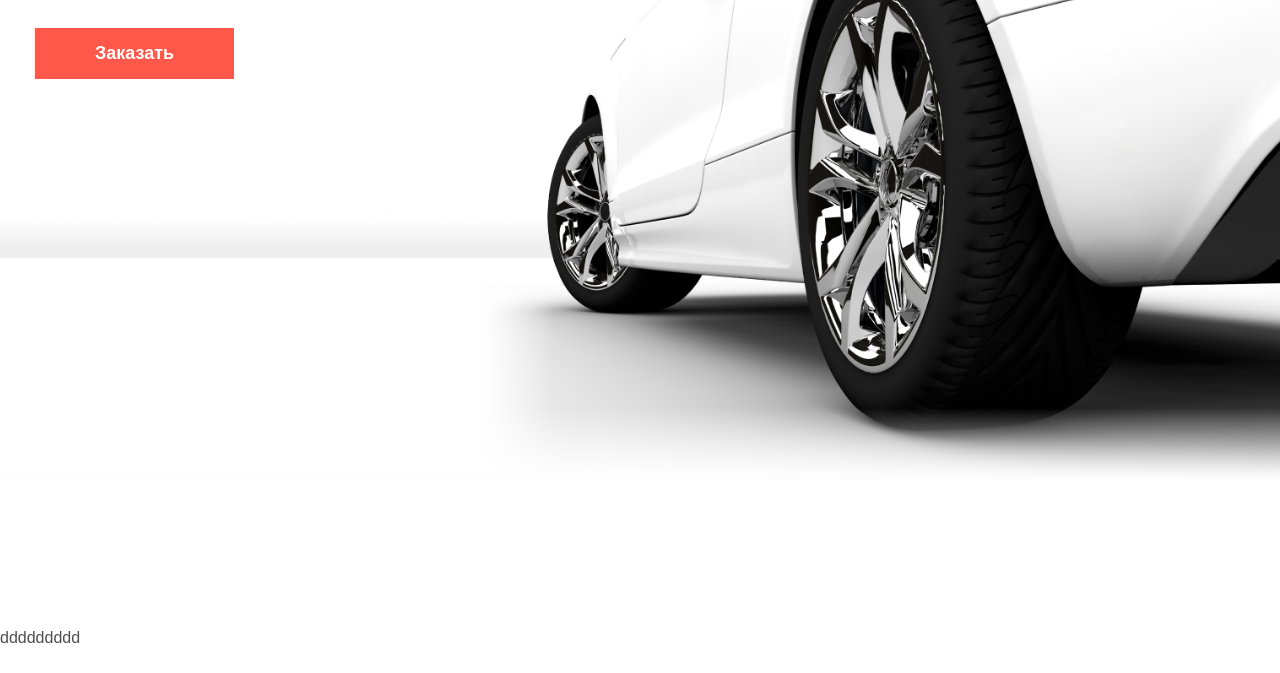
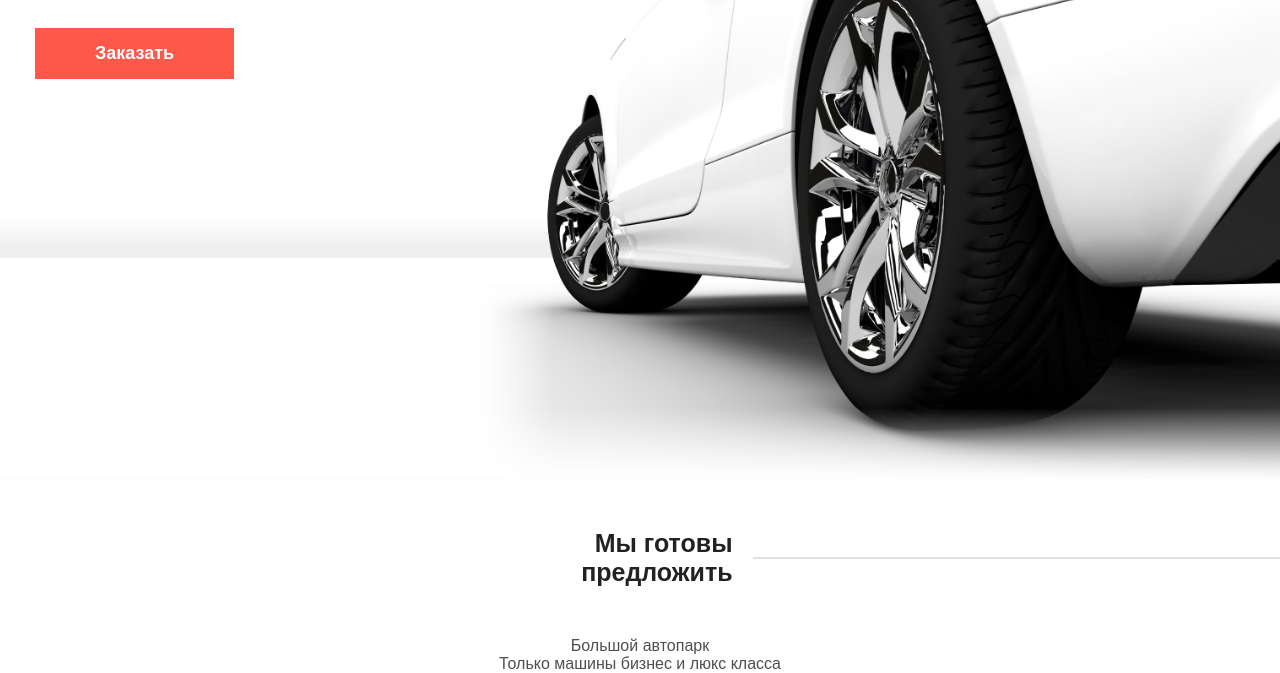
Before and after one commit to franticstas/work-project-rental-auto, a website: page index.html in a window 1280 px wide. Shown: the part 236-909 px from the top of the page. Drawn offline with Linux system fonts and the light colour scheme; a web font is replaced by a local one.

Commit message:
begin offers section

```diff
--- a/index.html
+++ b/index.html
@@ -44,7 +44,20 @@
     </div>
   </section>
   <section class="offers">
-    <p>ddddddddd</p>
+    <div class="offers__wrapper">
+      <div class="offers__left">
+
+      </div>
+      <div class="offers__right">
+        <div class="offers__right-block">
+          <div class="offers__title"><span>Мы готовы предложить</span></div>
+          <div class="">
+            <div class="">Большой автопарк</div>
+            <div class="">Только машины бизнес и люкс класса</div>
+          </div>
+        </div>
+      </div>
+    </div>
   </section>
 <div class="mask"></div>
   <!--  ************ Скрипты ***********-->
--- a/src/sass/blocks/header.scss
+++ b/src/sass/blocks/header.scss
@@ -4,6 +4,7 @@
 .header {
   box-shadow: 0 10px 30px rgba(0, 0, 0, 0.07);
   background-color: #ffffff;
+  position: relative;
 }
 
 .header .wrapper {
--- a/src/sass/blocks/offers.scss
+++ b/src/sass/blocks/offers.scss
@@ -1,6 +1,47 @@
 /*
  * Стили Предложений
  */
-.offers p {
-  margin-top: 150px;
+.offers {
+
 }
+
+.offers__wrapper {
+
+}
+
+.offers__left-block {/*Левый раздел*/
+
+}
+
+.offers__right-block {/*Правый раздел*/
+  text-align: center;
+}
+
+.offers__title {
+  font-size: 25px;
+  font-weight: 700;
+  color: $black;
+  position: relative;
+  padding-right: 15px;
+  overflow: hidden;
+  padding-top: 50px;
+  padding-bottom: 50px;
+
+
+  &::after {
+    position: absolute;
+    content: "";
+    height: 1px;
+    width: 100%;
+    background-color: #C4C4C4;
+    top: 50%;
+    transform: translateY(-50%);
+    margin-left: 20px;
+  }
+}
+
+.offers__title span {
+  max-width: 200px;
+  display: inline-block;
+  text-align: right;
+}
```
Also changed, not shown: src/css/style.css.
